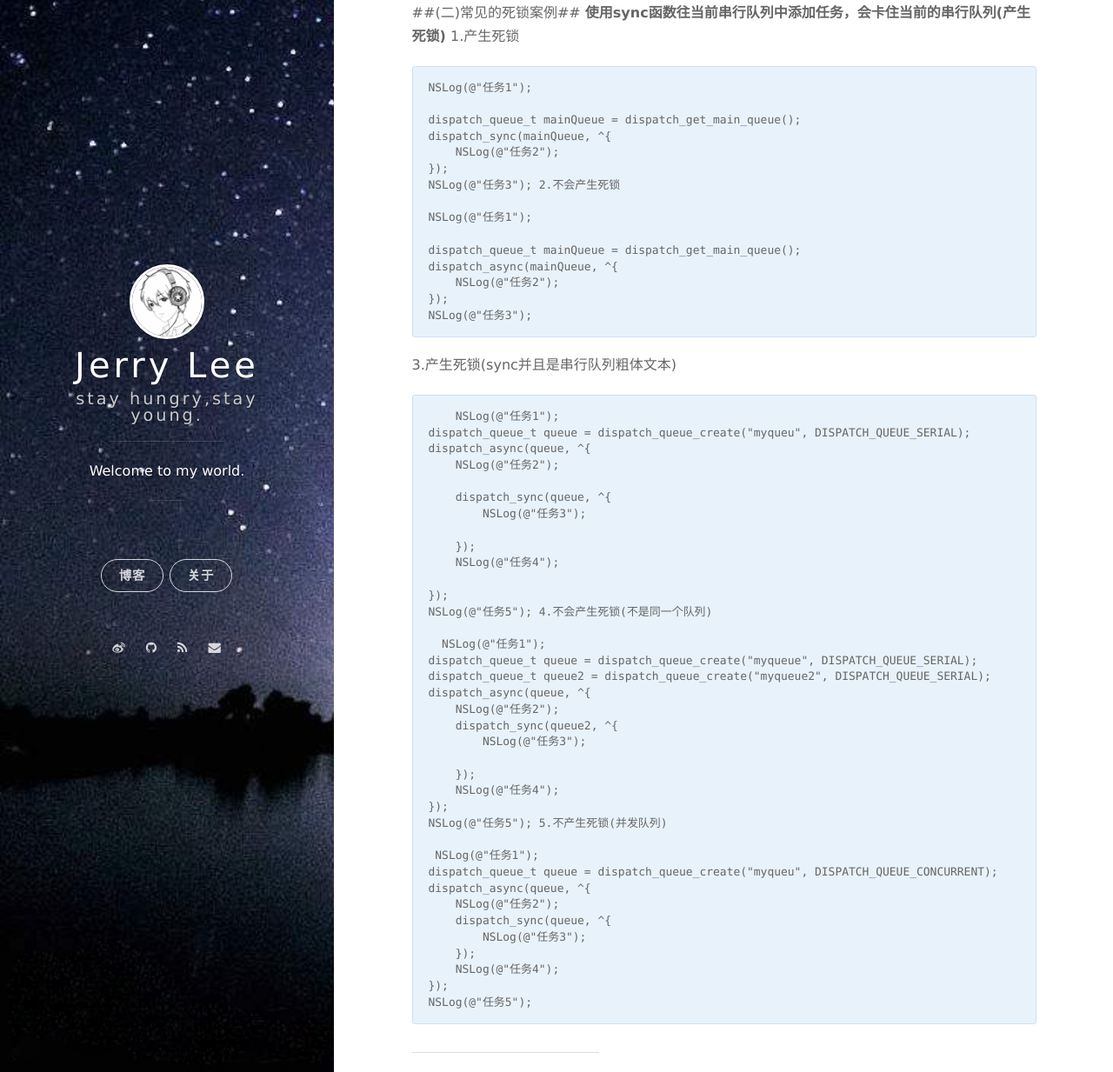
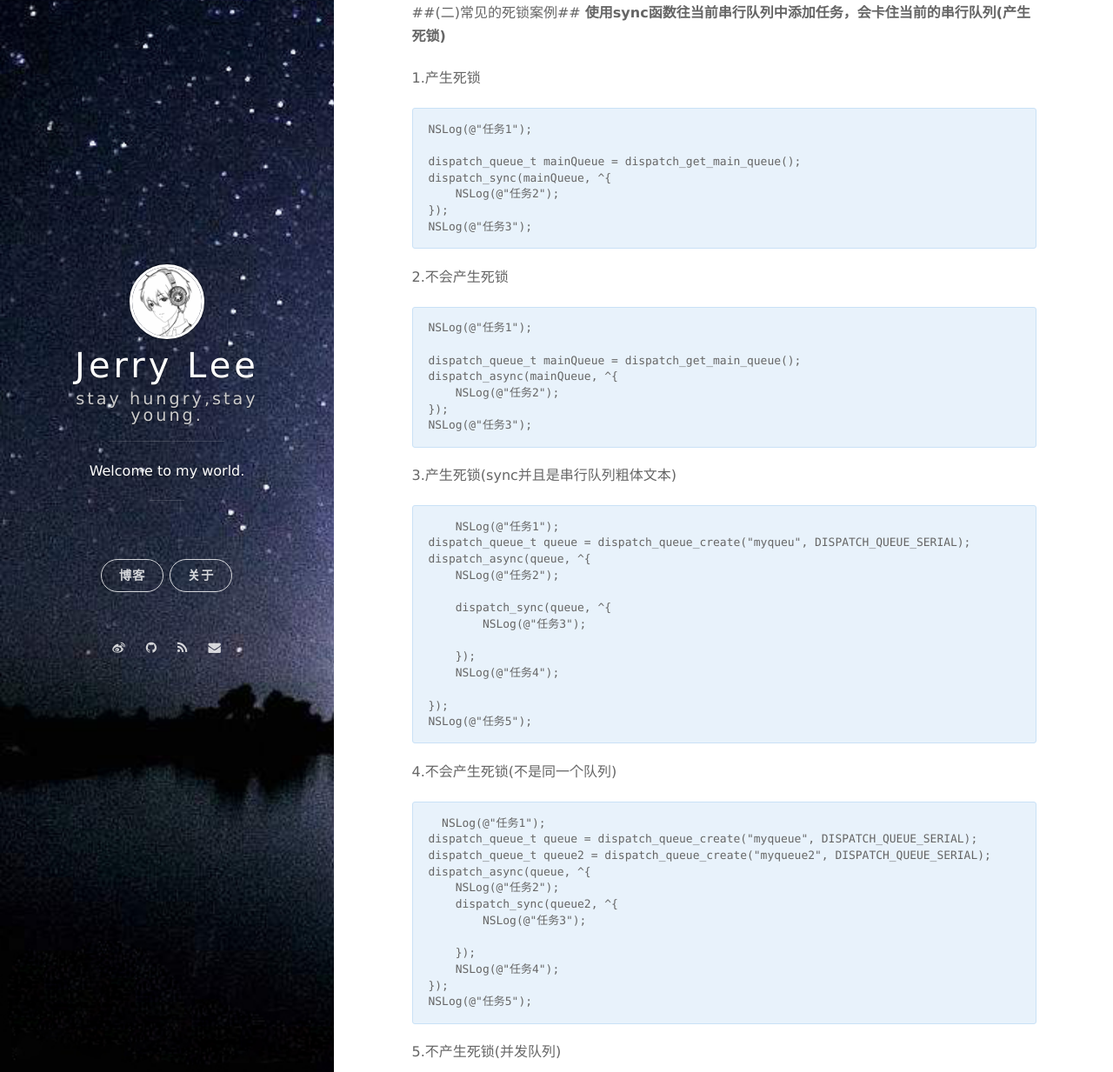
Before and after one commit to stevenlfg/stevenlfg.github.io, a Jekyll site: the page built from _posts/2018-8-2-多线程GCD(一).md, in a window 1280 px wide and 1400 px high, scrolled down 843 px. Shown: the part 167-1400 px from the top of the window at 87% size. Built offline with Jekyll 4.4.1, drawn with Linux system fonts in a browser that asks for light colours; nearby versions of some CDN libraries; our own code applies the rules of GitHub Pages for plain Markdown files; comment, search, counter and statistics services are not loaded; some of the changed text lies outside the part shown.

Commit message:
update gcd

```diff
--- a/_posts/2018-8-2-多线程GCD(一).md
+++ b/_posts/2018-8-2-多线程GCD(一).md
@@ -1,6 +1,6 @@
 
 ---
-##（一）各种队列的执行效果##
+##(一)各种队列的执行效果##
 1.常见的多线程方案
 ![WX20180802-165249.png-116.1kB][1]
 2.同步和异步的主要影响:能不能开启新的线程
@@ -18,6 +18,7 @@
 
 ##(二)常见的死锁案例##
 **使用sync函数往当前串行队列中添加任务，会卡住当前的串行队列(产生死锁)**
+
 1.产生死锁
 
     NSLog(@"任务1");
@@ -27,6 +28,7 @@
         NSLog(@"任务2");
     });
     NSLog(@"任务3");
+
 2.不会产生死锁
 
     NSLog(@"任务1");
@@ -37,7 +39,9 @@
     });
     NSLog(@"任务3");
 
+
 3.产生死锁(sync并且是串行队列粗体文本)
+
 
         NSLog(@"任务1");
     dispatch_queue_t queue = dispatch_queue_create("myqueu", DISPATCH_QUEUE_SERIAL);
@@ -52,6 +56,7 @@
 
     });
     NSLog(@"任务5");
+
 4.不会产生死锁(不是同一个队列)
 
       NSLog(@"任务1");
@@ -66,6 +71,7 @@
         NSLog(@"任务4");
     });
     NSLog(@"任务5");
+
 5.不产生死锁(并发队列)
 
      NSLog(@"任务1");
```
